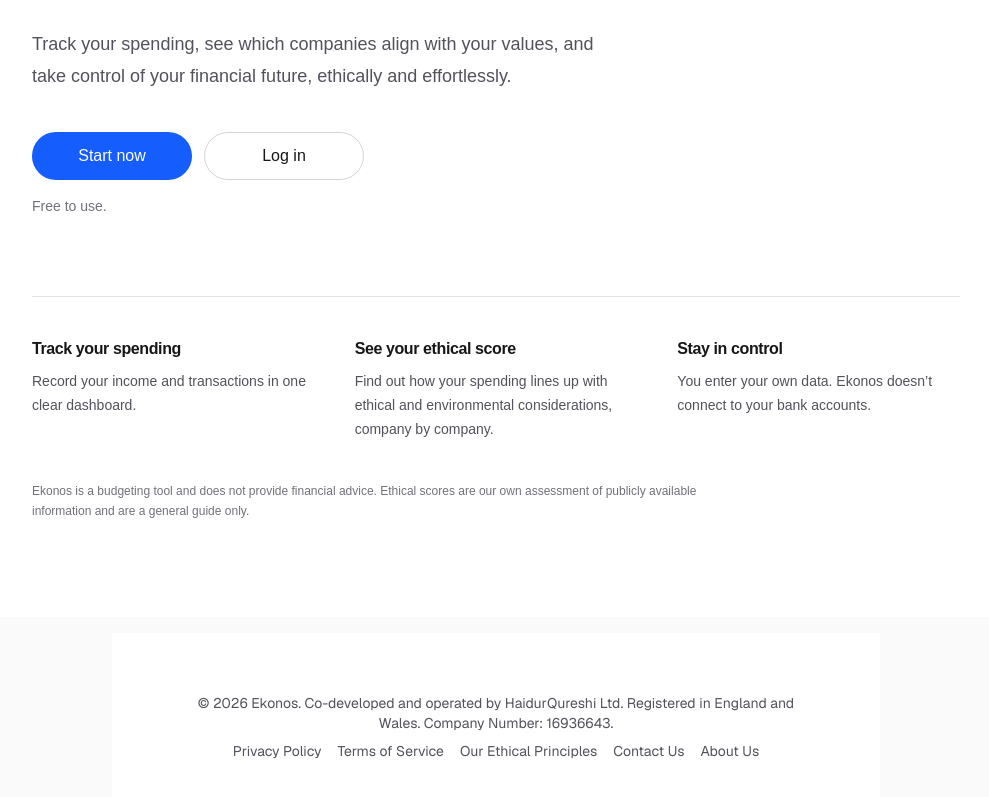
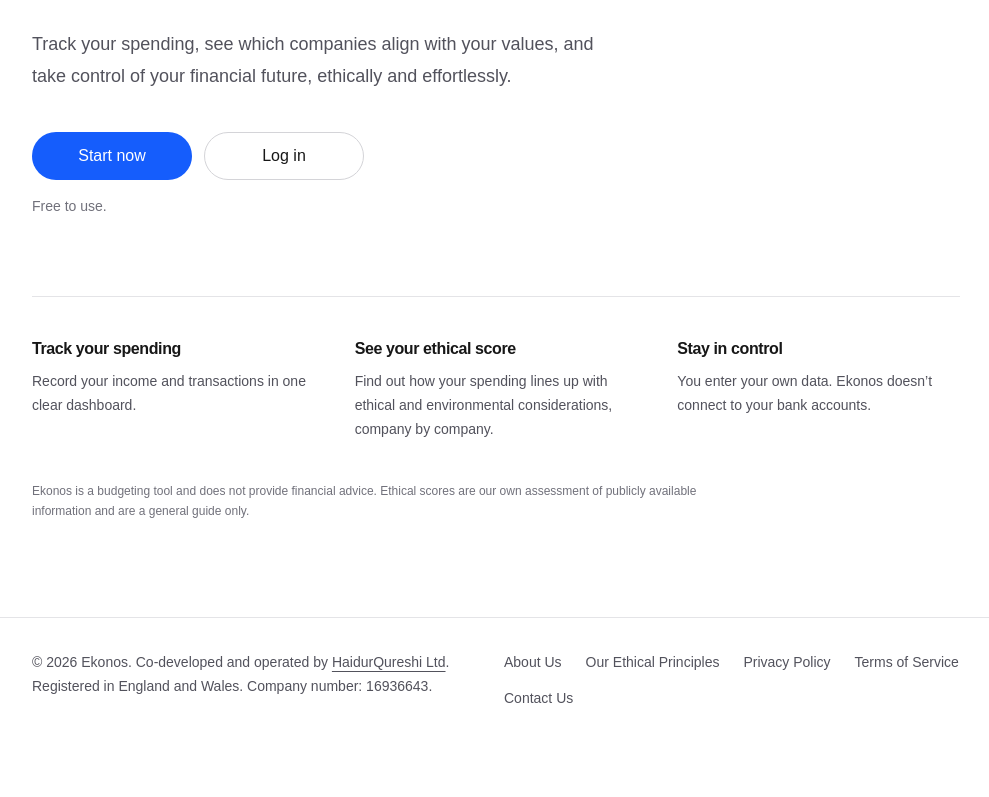
Before and after one commit to haidurqureshi/Ekonos, a Next.js app: page / in a window 1280 px wide. Shown: the part 347-1144 px from the top of the page, without its empty margins (144-1133 px from the left). After the commit the page ends 1089 px from the top, so only its background shows below. Built offline with nearby package versions, Linux system fonts and the light colour scheme; no server answers.

Commit message:
Refactor layout metadata and footer links
Updated metadata structure and added footer links.

```diff
--- a/app/layout.tsx
+++ b/app/layout.tsx
@@ -1,4 +1,5 @@
 import type { Metadata } from "next";
+import Link from "next/link";
 import { Geist, Geist_Mono } from "next/font/google";
 import "./globals.css";
 
@@ -13,9 +14,30 @@
 });
 
 export const metadata: Metadata = {
-  title: "Ekonos",
-  description: "Ethical personal finance",
+  metadataBase: new URL("https://ekonos.co.uk"),
+  title: {
+    default: "Ekonos | Ethical personal finance",
+    template: "%s | Ekonos",
+  },
+  description:
+    "Ekonos is a free budgeting tool that helps you track your spending and see how it lines up with your values.",
+  applicationName: "Ekonos",
+  openGraph: {
+    type: "website",
+    siteName: "Ekonos",
+    locale: "en_GB",
+  },
 };
+
+const footerLinks = [
+  { label: "About Us", href: "/about-us" },
+  { label: "Our Ethical Principles", href: "/our-ethical-principles" },
+  { label: "Privacy Policy", href: "/privacy-policy" },
+  { label: "Terms of Service", href: "/terms-of-service" },
+];
+
+const linkStyles =
+  "rounded-sm text-sm text-zinc-600 underline-offset-4 transition-colors hover:text-zinc-900 hover:underline focus-visible:outline-2 focus-visible:outline-offset-4 focus-visible:outline-blue-600 dark:text-zinc-400 dark:hover:text-zinc-50";
 
 export default function RootLayout({
   children,
@@ -27,33 +49,42 @@
       lang="en"
       className={`${geistSans.variable} ${geistMono.variable} h-full antialiased`}
     >
-      <body className="min-h-full flex flex-col bg-zinc-50 font-sans dark:bg-black">
-
+      <body className="flex min-h-full flex-col bg-stone-50 font-sans text-zinc-900 dark:bg-zinc-950 dark:text-zinc-50">
         {children}
 
-        <footer className="flex flex-col items-center justify-center bg-zinc-50 font-sans dark:bg-black text-center py-4 ">
-          <main className="flex flex-1 w-full max-w-3xl flex-col items-center justify-between py-15 px-16 bg-white dark:bg-black items-center">
-            <p className="text-sm text-zinc-600 dark:text-zinc-400">
-              &copy; 2026 Ekonos. Co-developed and operated by HaidurQureshi Ltd. Registered in England and Wales. Company Number: 16936643.
+        <footer className="border-t border-zinc-200 dark:border-zinc-800">
+          <div className="mx-auto flex w-full max-w-5xl flex-col gap-6 px-5 py-8 sm:px-8 lg:flex-row lg:items-start lg:justify-between lg:px-12">
+            <p className="max-w-md text-sm leading-6 text-zinc-600 dark:text-zinc-400">
+              &copy; {new Date().getFullYear()} Ekonos. Co-developed and
+              operated by{" "}
+              <a href="https://haidurqureshi.com" className="underline underline-offset-4 hover:text-zinc-900 dark:hover:text-zinc-50">
+                HaidurQureshi Ltd
+              </a>
+              . Registered in England and Wales. Company number: 16936643.
             </p>
-            <div className="flex flex-wrap justify-center gap-4 mt-2 text-center">
-              <a href="/privacy-policy" className="text-sm text-zinc-600 dark:text-zinc-400 hover:underline">
-                Privacy Policy
-              </a>
-              <a href="/terms-of-service" className="text-sm text-zinc-600 dark:text-zinc-400 hover:underline">
-                Terms of Service
-              </a>
-              <a href="/our-ethical-principles" className="text-sm text-zinc-600 dark:text-zinc-400 hover:underline">
-                Our Ethical Principles
-              </a>
-              <a href="https://forms.gle/73AvFfMHRRXmkDnU7" className="text-sm text-zinc-600 dark:text-zinc-400 hover:underline">
-                Contact Us
-              </a>
-              <a href="/about-us" className="text-sm text-zinc-600 dark:text-zinc-400 hover:underline">
-                About Us
-              </a>
-            </div>
-          </main>
+
+            <nav aria-label="Footer">
+              <ul className="flex flex-wrap gap-x-6 gap-y-3">
+                {footerLinks.map((link) => (
+                  <li key={link.href}>
+                    <Link href={link.href} className={linkStyles}>
+                      {link.label}
+                    </Link>
+                  </li>
+                ))}
+                <li>
+                  <a
+                    href="https://forms.gle/73AvFfMHRRXmkDnU7"
+                    target="_blank"
+                    rel="noopener noreferrer"
+                    className={linkStyles}
+                  >
+                    Contact Us
+                  </a>
+                </li>
+              </ul>
+            </nav>
+          </div>
         </footer>
       </body>
     </html>
```
